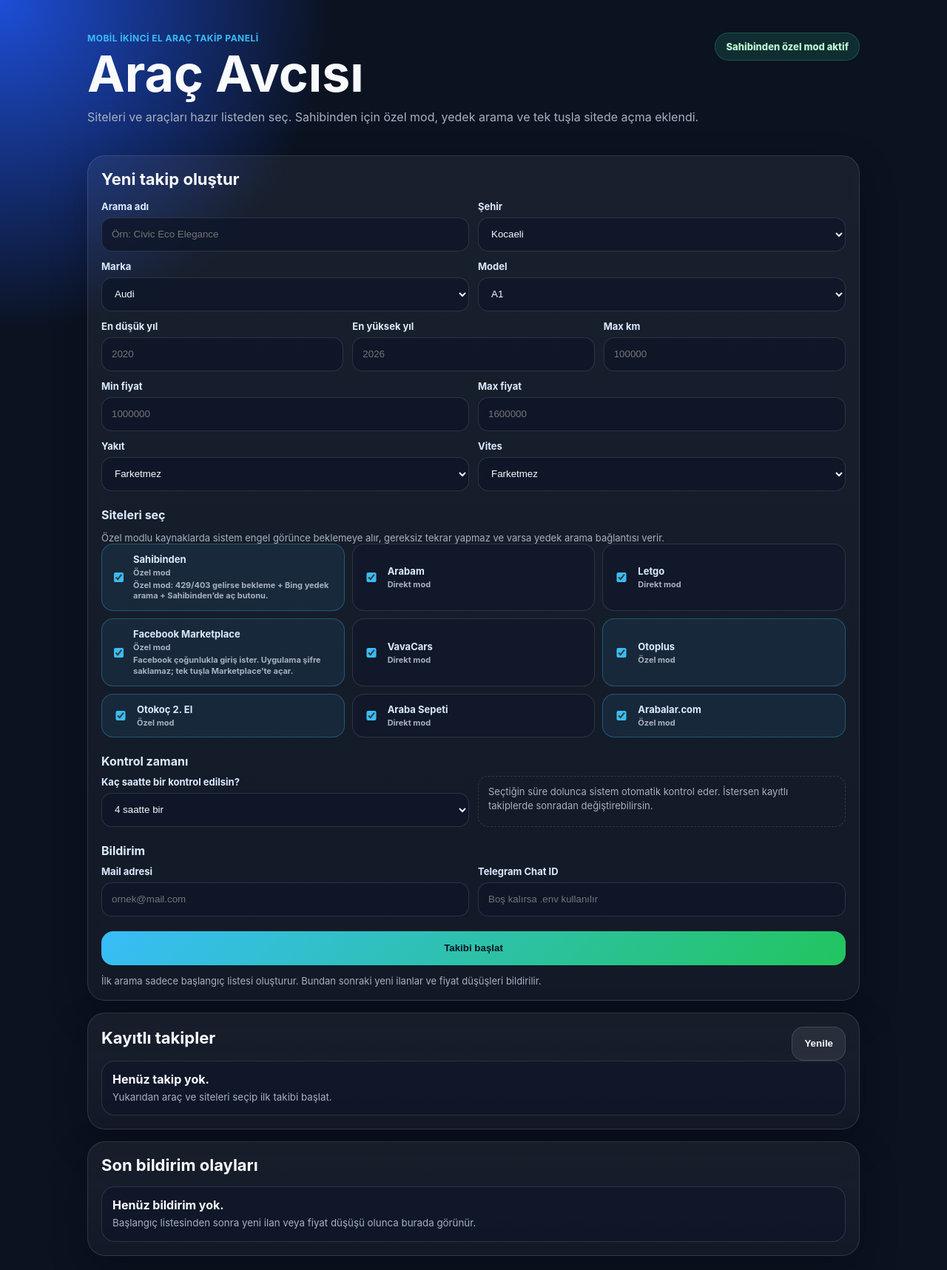
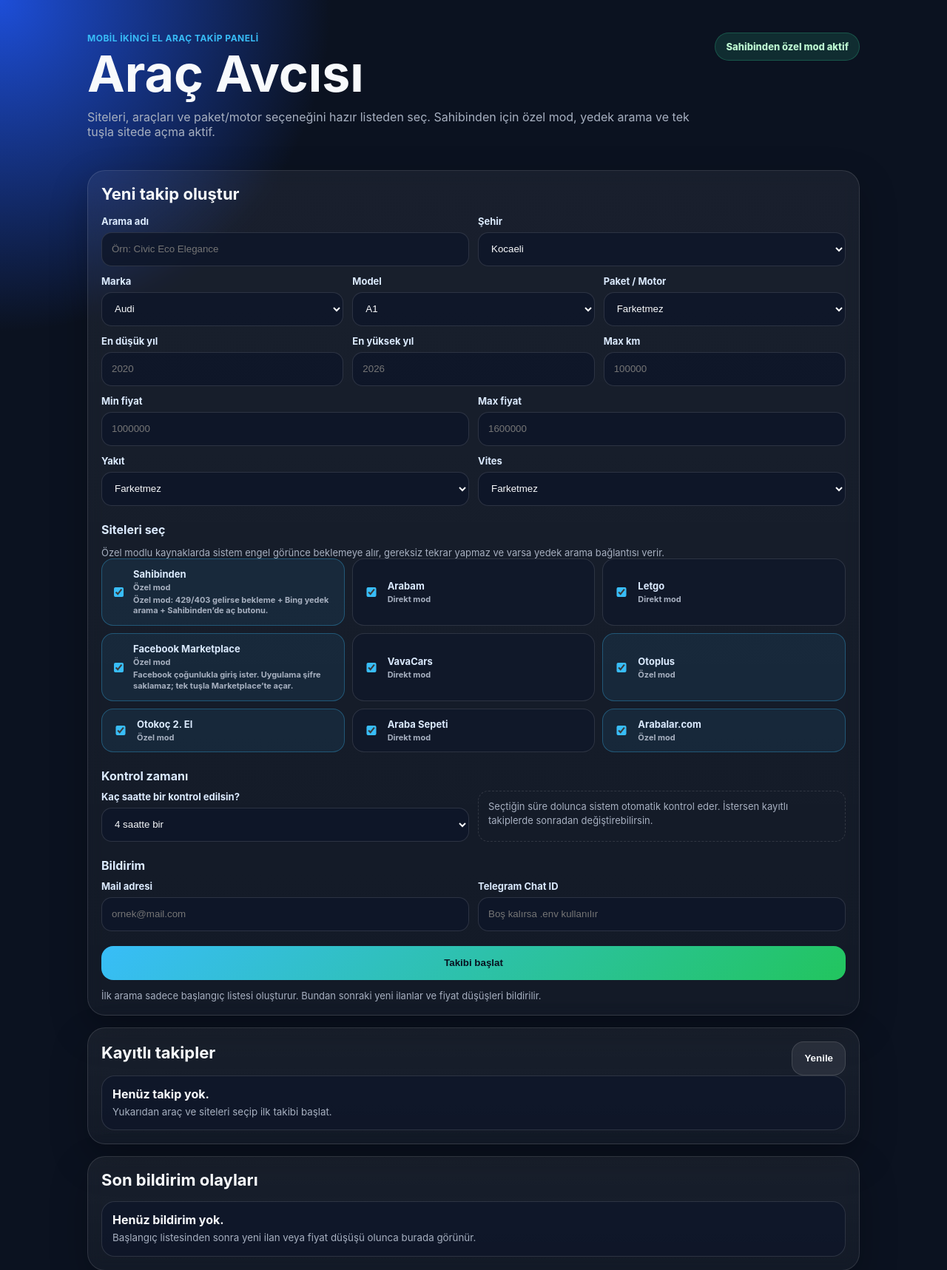
Before and after one commit to Aygunq7/arac-avcisi, a Flask app: page / in a window 1280 px wide. Shown: the top 1717 px of the page at 74% size. Run offline with Flask 3, Linux system fonts and the light colour scheme; data that the repository does not hold is empty.

Commit message:
Add files via upload

```diff
--- a/app.py
+++ b/app.py
@@ -51,6 +51,98 @@ CAR_CATALOG = {
     "Toyota": ["Yaris", "Corolla", "C-HR", "Auris", "RAV4", "Hilux"],
     "Volkswagen": ["Polo", "Golf", "Passat", "Jetta", "T-Roc", "Tiguan", "Taigo", "Caddy", "Transporter"],
     "Volvo": ["S40", "S60", "S90", "V40", "XC40", "XC60", "XC90"],
+}
+
+# Model bazlı hazır paket/motor listesi. Kullanıcı paket yazmaz, listeden seçer.
+DEFAULT_PACKAGES = ["Farketmez"]
+CAR_PACKAGES = {
+    "Volkswagen": {
+        "Tiguan": ["Farketmez", "1.4 TSI Comfortline", "1.4 TSI Highline", "1.4 TSI ACT DSG", "1.5 TSI Life", "1.5 TSI Elegance", "1.5 TSI R-Line", "2.0 TDI Comfortline", "2.0 TDI Highline", "2.0 TDI R-Line"],
+        "Golf": ["Farketmez", "1.0 TSI Life", "1.0 eTSI Life", "1.4 TSI Comfortline", "1.4 TSI Highline", "1.5 TSI Life", "1.5 eTSI Style", "1.5 eTSI R-Line"],
+        "Passat": ["Farketmez", "1.4 TSI Comfortline", "1.4 TSI Highline", "1.5 TSI Business", "1.5 TSI Elegance", "1.6 TDI Comfortline", "1.6 TDI Highline"],
+        "Polo": ["Farketmez", "1.0 MPI Trendline", "1.0 TSI Comfortline", "1.0 TSI Life", "1.0 TSI Style"],
+        "T-Roc": ["Farketmez", "1.5 TSI Life", "1.5 TSI Style", "1.5 TSI R-Line"],
+    },
+    "Honda": {
+        "Civic": ["Farketmez", "1.6 i-VTEC Elegance", "1.6 i-VTEC Executive", "1.6 Eco Elegance", "1.6 Eco Executive", "1.5 VTEC Turbo Elegance", "1.5 VTEC Turbo Executive+"],
+        "City": ["Farketmez", "1.5 Executive", "1.5 Elegance"],
+        "HR-V": ["Farketmez", "Elegance", "Advance", "Style"],
+        "CR-V": ["Farketmez", "Elegance", "Executive", "Executive+"],
+    },
+    "Ford": {
+        "Kuga": ["Farketmez", "1.5 EcoBoost Style", "1.5 EcoBoost Titanium", "1.5 EcoBoost ST-Line", "1.5 TDCi Titanium", "2.0 TDCi Titanium"],
+        "Focus": ["Farketmez", "Trend X", "Titanium", "ST-Line", "1.5 TDCi Titanium", "1.5 EcoBoost Titanium"],
+        "Puma": ["Farketmez", "Style", "Titanium", "ST-Line", "ST-Line X"],
+    },
+    "Jeep": {
+        "Compass": ["Farketmez", "1.3 e-Hybrid Limited", "1.3 e-Hybrid Summit", "1.4 MultiAir Limited", "1.4 MultiAir Longitude", "1.6 Multijet Limited", "1.6 Multijet Longitude"],
+        "Renegade": ["Farketmez", "Longitude", "Limited", "Trailhawk", "1.3 e-Hybrid Limited"],
+        "Avenger": ["Farketmez", "Longitude", "Altitude", "Summit"],
+    },
+    "Hyundai": {
+        "Tucson": ["Farketmez", "1.6 T-GDI Comfort", "1.6 T-GDI Elite", "1.6 T-GDI Elite Plus", "1.6 CRDi Elite", "1.6 CRDi Elite Plus"],
+        "Bayon": ["Farketmez", "Jump", "Style", "Elite"],
+        "i20": ["Farketmez", "Jump", "Style", "Elite", "N Line"],
+        "Kona": ["Farketmez", "Style", "Elite", "N Line"],
+    },
+    "Peugeot": {
+        "3008": ["Farketmez", "Active", "Allure", "Allure Selection", "GT", "GT Line", "1.5 BlueHDi Allure", "1.5 BlueHDi GT"],
+        "2008": ["Farketmez", "Active", "Allure", "GT", "GT Line"],
+        "308": ["Farketmez", "Active", "Allure", "GT", "GT Line"],
+        "5008": ["Farketmez", "Allure", "GT", "GT Line"],
+    },
+    "Citroen": {
+        "C5 Aircross": ["Farketmez", "Feel", "Feel Bold", "Shine", "Shine Bold"],
+        "C4": ["Farketmez", "Feel", "Feel Bold", "Shine", "Shine Bold"],
+        "C4 X": ["Farketmez", "Feel", "Feel Bold", "Shine", "Shine Bold"],
+        "C3 Aircross": ["Farketmez", "Feel", "Shine"],
+    },
+    "Renault": {
+        "Megane": ["Farketmez", "Joy", "Touch", "Icon", "1.3 TCe Joy", "1.3 TCe Touch", "1.5 dCi Touch", "1.5 dCi Icon"],
+        "Clio": ["Farketmez", "Joy", "Touch", "Icon", "Equilibre", "Techno", "1.0 TCe Joy", "1.0 TCe Touch"],
+        "Captur": ["Farketmez", "Touch", "Icon", "Icon EDC", "Techno"],
+        "Kadjar": ["Farketmez", "Touch", "Icon", "1.5 dCi Icon"],
+    },
+    "Toyota": {
+        "Corolla": ["Farketmez", "Vision", "Dream", "Flame", "Passion", "Hybrid Dream", "Hybrid Flame", "Hybrid Passion"],
+        "C-HR": ["Farketmez", "Dream", "Flame", "Passion", "Hybrid Dream", "Hybrid Flame", "Hybrid Passion"],
+        "Yaris": ["Farketmez", "Dream", "Flame", "Passion", "Hybrid Dream", "Hybrid Flame"],
+        "RAV4": ["Farketmez", "Hybrid Flame", "Hybrid Passion", "Hybrid Passion X-Pack"],
+    },
+    "BMW": {
+        "3 Serisi": ["Farketmez", "316i Comfort", "316i Luxury", "318i Edition M Sport", "320i ED Luxury", "320i ED M Sport", "320d xDrive M Sport"],
+        "5 Serisi": ["Farketmez", "520i Luxury Line", "520i M Sport", "520d Luxury Line", "520d M Sport"],
+        "X1": ["Farketmez", "sDrive18i X Line", "sDrive18i M Sport", "sDrive18d X Line"],
+        "X3": ["Farketmez", "xDrive20i X Line", "xDrive20i M Sport", "xDrive20d M Sport"],
+    },
+    "Mercedes-Benz": {
+        "C Serisi": ["Farketmez", "C180 AMG", "C180 Avantgarde", "C200 AMG", "C200d AMG", "C220d AMG"],
+        "A Serisi": ["Farketmez", "A180 Style", "A180 Progressive", "A180 AMG", "A200 AMG"],
+        "GLA": ["Farketmez", "GLA 180 Style", "GLA 200 AMG", "GLA 200 Progressive"],
+        "GLC": ["Farketmez", "GLC 250 4Matic AMG", "GLC 300 AMG", "GLC 220d AMG"],
+    },
+    "Skoda": {
+        "Octavia": ["Farketmez", "Optimal", "Ambition", "Style", "Premium", "1.0 TSI e-Tec", "1.5 TSI Style"],
+        "Superb": ["Farketmez", "Prestige", "Premium", "L&K", "1.5 TSI Prestige", "1.5 TSI Premium"],
+        "Karoq": ["Farketmez", "Elite", "Prestige", "Sportline"],
+        "Kodiaq": ["Farketmez", "Elite", "Prestige", "Sportline", "L&K"],
+    },
+    "Opel": {
+        "Astra": ["Farketmez", "Edition", "Elegance", "GS Line", "Ultimate"],
+        "Mokka": ["Farketmez", "Elegance", "GS Line", "Ultimate"],
+        "Grandland": ["Farketmez", "Edition", "Elegance", "GS Line", "Ultimate"],
+        "Corsa": ["Farketmez", "Edition", "Elegance", "GS Line", "Ultimate"],
+    },
+    "Kia": {
+        "Sportage": ["Farketmez", "Cool", "Elegance", "Prestige", "GT-Line", "1.6 T-GDI Elegance", "1.6 CRDi Prestige"],
+        "Stonic": ["Farketmez", "Cool", "Elegance", "Prestige"],
+        "Ceed": ["Farketmez", "Cool", "Elegance", "Prestige", "GT-Line"],
+    },
+    "Nissan": {
+        "Qashqai": ["Farketmez", "Visia", "Tekna", "Skypack", "Platinum", "1.3 DIG-T Tekna", "1.5 dCi Tekna"],
+        "Juke": ["Farketmez", "Tekna", "Platinum", "N-Design"],
+        "X-Trail": ["Farketmez", "Designpack", "Skypack", "Platinum"],
+    },
 }
 
 CITIES = [
@@ -162,6 +254,7 @@ def init_db():
             name TEXT NOT NULL,
             brand TEXT NOT NULL,
             model TEXT NOT NULL,
+            package_name TEXT,
             city TEXT,
             year_min INTEGER,
             year_max INTEGER,
@@ -233,6 +326,8 @@ def init_db():
     cols = [row[1] for row in cur.execute("PRAGMA table_info(searches)").fetchall()]
     if "check_interval_hours" not in cols:
         cur.execute("ALTER TABLE searches ADD COLUMN check_interval_hours INTEGER DEFAULT 4")
+    if "package_name" not in cols:
+        cur.execute("ALTER TABLE searches ADD COLUMN package_name TEXT")
     conn.commit()
     conn.close()
 
@@ -379,6 +474,9 @@ def extract_km(text):
 
 def build_query_text(search):
     q_parts = [search["brand"], search["model"]]
+    package_name = search.get("package_name") or "Farketmez"
+    if package_name != "Farketmez":
+        q_parts.append(package_name)
     if search.get("fuel") and search.get("fuel") != "Farketmez":
         q_parts.append(search.get("fuel"))
     if search.get("gear") and search.get("gear") != "Farketmez":
@@ -409,6 +507,35 @@ def item_key_for(url, title):
     return hashlib.sha1(material.encode("utf-8", errors="ignore")).hexdigest()
 
 
+def package_matches(item, search):
+    package_name = (search.get("package_name") or "Farketmez").strip()
+    if not package_name or package_name == "Farketmez":
+        return True
+    text = normalize_text((item.get("title", "") or "") + " " + (item.get("url", "") or ""))
+    pkg = normalize_text(package_name).replace("-", " ")
+    tokens = re.findall(r"[a-z0-9]+(?:\.[0-9]+)?", pkg)
+    if not tokens:
+        return True
+
+    trim_keywords = [
+        "comfortline", "highline", "life", "elegance", "executive", "executive+", "r", "line", "rline",
+        "style", "business", "trendline", "allure", "active", "gt", "shine", "feel", "bold",
+        "touch", "icon", "joy", "dream", "flame", "passion", "premium", "prestige", "ambition",
+        "sportline", "limited", "longitude", "summit", "titanium", "st", "elite", "plus", "ultimate",
+        "edition", "amg", "avantgarde", "progressive", "luxury", "x", "pack", "skypack", "platinum"
+    ]
+    important = [t for t in tokens if t in trim_keywords or any(k == t or k in t for k in trim_keywords)]
+    engine = [t for t in tokens if re.match(r"^\d+(?:\.\d+)?$", t) or t in {"tsi", "tdi", "tcdi", "tdci", "dci", "hdi", "crdi", "eco", "hybrid", "vtec", "multiair", "multijet", "dig", "bluehdi", "ecoboost", "tgdi"}]
+
+    # Paket adı başlıkta/linkte varsa tam isabet kabul et.
+    if important and any(t in text for t in important):
+        return True
+    # Paket özel isim içermiyorsa motor bilgisinden eşleştir.
+    if not important and engine and all(t in text for t in engine[:2]):
+        return True
+    return False
+
+
 def passes_filters(item, search):
     text_n = normalize_text(item.get("title", ""))
     brand_ok = normalize_text(search["brand"]).replace("-", " ") in text_n or tr_slug(search["brand"]).replace("-", " ") in text_n
@@ -421,6 +548,8 @@ def passes_filters(item, search):
     if not model_ok and model_words:
         model_ok = all(w in url_n for w in model_words[:2])
     if not (brand_ok and model_ok):
+        return False
+    if not package_matches(item, search):
         return False
 
     price = item.get("price")
@@ -753,6 +882,8 @@ def index():
 def options():
     return jsonify({
         "catalog": CAR_CATALOG,
+        "package_map": CAR_PACKAGES,
+        "default_packages": DEFAULT_PACKAGES,
         "cities": CITIES,
         "sources": SOURCE_DEFS,
         "default_interval_hours": DEFAULT_CHECK_INTERVAL_HOURS,
@@ -792,12 +923,13 @@ def find_duplicate_search(conn, payload, sources):
     brand = (payload.get("brand") or "").strip()
     model = (payload.get("model") or "").strip()
     city = payload.get("city") or "Tüm Türkiye"
+    package_name = payload.get("package_name") or "Farketmez"
     rows = conn.execute(
         "SELECT * FROM searches WHERE active=1 AND brand=? AND model=? AND city=?",
         (brand, model, city),
     ).fetchall()
     wanted_sources = sorted([str(x) for x in sources])
-    comparable_keys = ["year_min", "year_max", "price_min", "price_max", "km_max", "fuel", "gear"]
+    comparable_keys = ["package_name", "year_min", "year_max", "price_min", "price_max", "km_max", "fuel", "gear"]
     for row in rows:
         d = dict(row)
         try:
@@ -811,7 +943,7 @@ def find_duplicate_search(conn, payload, sources):
             incoming = payload.get(key)
             if incoming == "":
                 incoming = None
-            if key in ("fuel", "gear"):
+            if key in ("fuel", "gear", "package_name"):
                 incoming = incoming or "Farketmez"
                 existing = d.get(key) or "Farketmez"
             else:
@@ -845,10 +977,10 @@ def create_search():
             "message": "Bu takip zaten var. Yeni kopya oluşturmadım; mevcut takibi açabilirsin."
         })
     cur = conn.execute(
-        """INSERT INTO searches(name,brand,model,city,year_min,year_max,price_min,price_max,km_max,fuel,gear,sources_json,email_to,telegram_chat_id,check_interval_hours,created_at,last_status)
-           VALUES(?,?,?,?,?,?,?,?,?,?,?,?,?,?,?,?,?)""",
+        """INSERT INTO searches(name,brand,model,package_name,city,year_min,year_max,price_min,price_max,km_max,fuel,gear,sources_json,email_to,telegram_chat_id,check_interval_hours,created_at,last_status)
+           VALUES(?,?,?,?,?,?,?,?,?,?,?,?,?,?,?,?,?,?)""",
         (
-            name, brand, model, payload.get("city") or "Tüm Türkiye",
+            name, brand, model, payload.get("package_name") or "Farketmez", payload.get("city") or "Tüm Türkiye",
             payload.get("year_min") or None, payload.get("year_max") or None,
             payload.get("price_min") or None, payload.get("price_max") or None,
             payload.get("km_max") or None, payload.get("fuel") or "Farketmez", payload.get("gear") or "Farketmez",
@@ -961,7 +1093,7 @@ def update_interval(search_id):
 def health():
     return jsonify({
         "ok": True,
-        "version": "v4-sahibinden-ozel-mod",
+        "version": "v5-paket-secimli",
         "time": now_iso(),
         "default_interval_hours": DEFAULT_CHECK_INTERVAL_HOURS,
         "scheduler_tick_minutes": SCHEDULER_TICK_MINUTES,
--- a/static/app.js
+++ b/static/app.js
@@ -45,6 +45,7 @@ function fillOptions() {
   city.innerHTML = OPTIONS.cities.map(c => `<option>${esc(c)}</option>`).join('');
   if (OPTIONS.cities.includes('Kocaeli')) city.value = 'Kocaeli';
   fillModels();
+  fillPackages();
 
   const interval = $('check_interval_hours');
   interval.innerHTML = intervalChoices().map(h => `<option value="${h}" ${Number(OPTIONS.default_interval_hours || 4) === Number(h) ? 'selected' : ''}>${intervalLabel(h)}</option>`).join('');
@@ -65,6 +66,15 @@ function fillModels() {
   const b = $('brand').value;
   const models = OPTIONS.catalog[b] || [];
   $('model').innerHTML = models.map(m => `<option>${esc(m)}</option>`).join('');
+  fillPackages();
+}
+function fillPackages() {
+  const b = $('brand').value;
+  const m = $('model').value;
+  const byBrand = (OPTIONS.package_map && OPTIONS.package_map[b]) ? OPTIONS.package_map[b] : {};
+  let packages = byBrand[m] || OPTIONS.default_packages || ['Farketmez'];
+  if (!packages.includes('Farketmez')) packages = ['Farketmez', ...packages];
+  $('package_name').innerHTML = packages.map(p => `<option>${esc(p)}</option>`).join('');
 }
 function selectedSources() {
   return [...document.querySelectorAll('#sources input:checked')].map(x => x.value);
@@ -74,6 +84,7 @@ async function createSearch() {
     name: $('name').value.trim(),
     brand: $('brand').value,
     model: $('model').value,
+    package_name: $('package_name').value,
     city: $('city').value,
     year_min: num('year_min'),
     year_max: num('year_max'),
@@ -124,6 +135,7 @@ async function loadSearches() {
     <div class="item">
       <strong>${esc(s.name)}</strong>
       <span class="badge">${esc(s.brand)} ${esc(s.model)}</span>
+      ${s.package_name && s.package_name !== 'Farketmez' ? `<span class="badge">${esc(s.package_name)}</span>` : ''}
       <span class="badge">${esc(s.city || 'Tüm Türkiye')}</span>
       <span class="badge ${s.active ? 'ok' : 'off'}">${s.active ? 'Aktif' : 'Pasif'}</span>
       <span class="badge">${intervalLabel(s.check_interval_hours || OPTIONS.default_interval_hours || 4)}</span>
@@ -213,6 +225,7 @@ async function init() {
   OPTIONS = await api('/api/options');
   fillOptions();
   $('brand').addEventListener('change', fillModels);
+  $('model').addEventListener('change', fillPackages);
   $('createBtn').addEventListener('click', createSearch);
   $('refreshBtn').addEventListener('click', async () => { await loadSearches(); await loadEvents(); });
   await loadSearches();
--- a/templates/index.html
+++ b/templates/index.html
@@ -14,7 +14,7 @@
       <div>
         <p class="eyebrow">Mobil ikinci el araç takip paneli</p>
         <h1>Araç Avcısı</h1>
-        <p class="muted">Siteleri ve araçları hazır listeden seç. Sahibinden için özel mod, yedek arama ve tek tuşla sitede açma eklendi.</p>
+        <p class="muted">Siteleri, araçları ve paket/motor seçeneğini hazır listeden seç. Sahibinden için özel mod, yedek arama ve tek tuşla sitede açma aktif.</p>
       </div>
       <div class="status-pill" id="health">Sahibinden özel mod aktif</div>
     </header>
@@ -30,12 +30,15 @@
         </label>
       </div>
 
-      <div class="grid two">
+      <div class="grid three">
         <label>Marka
           <select id="brand"></select>
         </label>
         <label>Model
           <select id="model"></select>
+        </label>
+        <label>Paket / Motor
+          <select id="package_name"></select>
         </label>
       </div>
 
```
Also changed, not shown: BULUT_KURULUM.md (+7 -0 lines), README.md.
